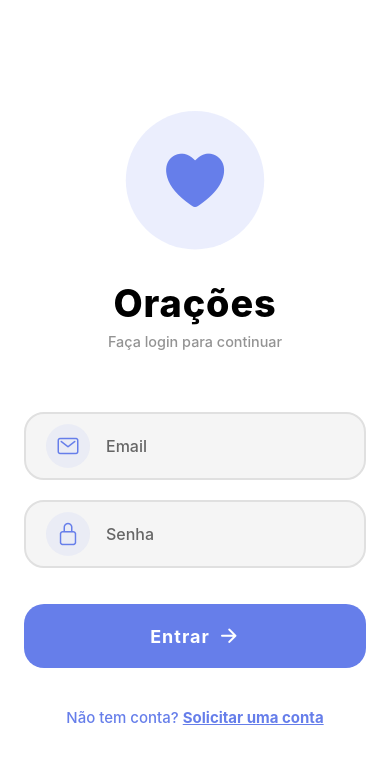
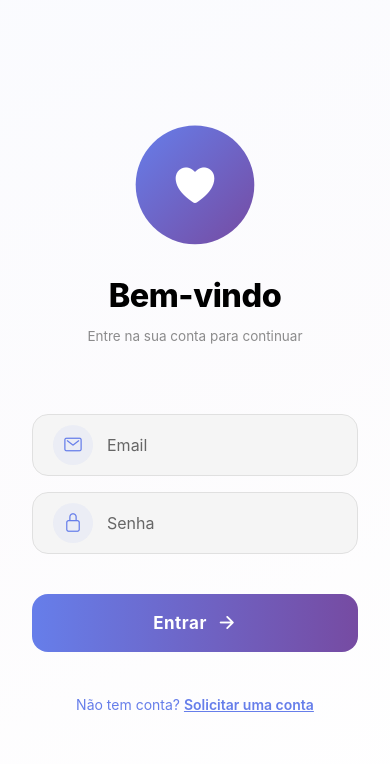
Before and after one commit to maikesilva25/quiz, a React Native app: screen / in a window 390 px wide. Shown: the top 764 px of the page. Built offline with nearby package versions, Linux system fonts and the light colour scheme; no server answers; the database is empty; what expo-notifications would draw is missing.

Commit message:
Melhora estilo profissional da tela de login com gradientes e design moderno

```diff
--- a/package.json
+++ b/package.json
@@ -17,6 +17,7 @@
     "expo-av": "~16.0.8",
     "expo-font": "~14.0.10",
     "expo-image-picker": "~17.0.10",
+    "expo-linear-gradient": "^15.0.8",
     "expo-notifications": "^0.32.15",
     "expo-splash-screen": "~31.0.13",
     "expo-status-bar": "~3.0.9",
--- a/src/screens/LoginScreen.tsx
+++ b/src/screens/LoginScreen.tsx
@@ -10,12 +10,14 @@ import {
   ScrollView,
   Animated,
   Easing,
+  Platform,
 } from 'react-native';
 import { Ionicons } from '@expo/vector-icons';
 import { useTheme } from '../contexts/ThemeContext';
 import { loginUser } from '../services/authService';
 import { createAccountRequest } from '../services/accountRequestService';
 import { checkNeedsPasswordChange } from '../services/authService';
+import { LinearGradient } from 'expo-linear-gradient';
 
 interface LoginScreenProps {
   onLoginSuccess: () => void;
@@ -174,6 +176,14 @@ export const LoginScreen: React.FC<LoginScreenProps> = ({ onLoginSuccess }) => {
 
   return (
     <View style={[styles.container, { backgroundColor: colors.background }]}>
+      {/* Background Gradient */}
+      <LinearGradient
+        colors={[colors.primary + '08', colors.accent + '05', 'transparent']}
+        style={styles.gradientBackground}
+        start={{ x: 0, y: 0 }}
+        end={{ x: 1, y: 1 }}
+      />
+
       <ScrollView
         style={styles.scrollView}
         contentContainerStyle={styles.content}
@@ -192,20 +202,21 @@ export const LoginScreen: React.FC<LoginScreenProps> = ({ onLoginSuccess }) => {
             style={{
               transform: [
                 { scale: pulseAnim },
-                { rotate: iconRotation },
               ],
             }}
           >
-            <View style={[styles.iconContainer, {
-              backgroundColor: colors.primary + '20',
-              shadowColor: colors.primary,
-            }]}>
-              <Ionicons name="heart" size={72} color={colors.primary} />
-            </View>
+            <LinearGradient
+              colors={[colors.primary, colors.accent]}
+              style={styles.iconContainer}
+              start={{ x: 0, y: 0 }}
+              end={{ x: 1, y: 1 }}
+            >
+              <Ionicons name="heart" size={48} color="#fff" />
+            </LinearGradient>
           </Animated.View>
-          <Text style={[styles.title, { color: colors.text }]}>Orações</Text>
+          <Text style={[styles.title, { color: colors.text }]}>Bem-vindo</Text>
           <Text style={[styles.subtitle, { color: colors.textSecondary }]}>
-            {mode === 'login' ? 'Faça login para continuar' : 'Solicitar uma conta'}
+            {mode === 'login' ? 'Entre na sua conta para continuar' : 'Solicite uma conta para começar'}
           </Text>
         </Animated.View>
 
@@ -226,7 +237,6 @@ export const LoginScreen: React.FC<LoginScreenProps> = ({ onLoginSuccess }) => {
                 {
                   backgroundColor: colors.surface,
                   borderColor: colors.border,
-                  shadowColor: colors.primary,
                 },
                 {
                   opacity: fadeAnim,
@@ -234,8 +244,8 @@ export const LoginScreen: React.FC<LoginScreenProps> = ({ onLoginSuccess }) => {
                 },
               ]}
             >
-              <View style={[styles.iconWrapper, { backgroundColor: colors.primary + '15' }]}>
-                <Ionicons name="mail-outline" size={24} color={colors.primary} />
+              <View style={[styles.iconWrapper, { backgroundColor: colors.primary + '12' }]}>
+                <Ionicons name="mail-outline" size={20} color={colors.primary} />
               </View>
               <TextInput
                 style={[styles.input, { color: colors.text }]}
@@ -255,7 +265,6 @@ export const LoginScreen: React.FC<LoginScreenProps> = ({ onLoginSuccess }) => {
                 {
                   backgroundColor: colors.surface,
                   borderColor: colors.border,
-                  shadowColor: colors.primary,
                 },
                 {
                   opacity: fadeAnim,
@@ -263,8 +272,8 @@ export const LoginScreen: React.FC<LoginScreenProps> = ({ onLoginSuccess }) => {
                 },
               ]}
             >
-              <View style={[styles.iconWrapper, { backgroundColor: colors.primary + '15' }]}>
-                <Ionicons name="lock-closed-outline" size={24} color={colors.primary} />
+              <View style={[styles.iconWrapper, { backgroundColor: colors.primary + '12' }]}>
+                <Ionicons name="lock-closed-outline" size={20} color={colors.primary} />
               </View>
               <TextInput
                 style={[styles.input, { color: colors.text }]}
@@ -286,15 +295,17 @@ export const LoginScreen: React.FC<LoginScreenProps> = ({ onLoginSuccess }) => {
               <TouchableOpacity
                 style={[
                   styles.button,
-                  {
-                    backgroundColor: colors.primary,
-                    shadowColor: colors.primary,
-                  },
                   loading ? styles.buttonDisabled : null,
                 ]}
                 onPress={handleLogin}
                 disabled={loading}
-                activeOpacity={0.8}
+                activeOpacity={0.9}
+              >
+                <LinearGradient
+                  colors={[colors.primary, colors.accent]}
+                  style={styles.buttonGradient}
+                  start={{ x: 0, y: 0 }}
+                  end={{ x: 1, y: 0 }}
                 >
                   {loading ? (
                     <>
@@ -304,9 +315,10 @@ export const LoginScreen: React.FC<LoginScreenProps> = ({ onLoginSuccess }) => {
                   ) : (
                     <>
                       <Text style={styles.buttonText}>Entrar</Text>
-                    <Ionicons name="arrow-forward" size={22} color="#fff" style={{ marginLeft: 8 }} />
+                      <Ionicons name="arrow-forward" size={20} color="#fff" style={{ marginLeft: 10 }} />
                     </>
                   )}
+                </LinearGradient>
               </TouchableOpacity>
             </Animated.View>
 
@@ -433,25 +445,26 @@ export const LoginScreen: React.FC<LoginScreenProps> = ({ onLoginSuccess }) => {
               }}
             >
               <TouchableOpacity
-                style={[
-                  styles.button,
-                  {
-                    backgroundColor: colors.primary,
-                    shadowColor: colors.primary,
-                  },
-                ]}
+                style={styles.button}
                 onPress={handleRequestAccount}
                 disabled={loading}
-                activeOpacity={0.8}
+                activeOpacity={0.9}
+              >
+                <LinearGradient
+                  colors={[colors.primary, colors.accent]}
+                  style={styles.buttonGradient}
+                  start={{ x: 0, y: 0 }}
+                  end={{ x: 1, y: 0 }}
                 >
                   {loading ? (
                     <ActivityIndicator color="#fff" />
                   ) : (
                     <>
                       <Text style={styles.buttonText}>Enviar Solicitação</Text>
-                    <Ionicons name="send" size={20} color="#fff" style={{ marginLeft: 8 }} />
+                      <Ionicons name="send" size={18} color="#fff" style={{ marginLeft: 10 }} />
                     </>
                   )}
+                </LinearGradient>
               </TouchableOpacity>
             </Animated.View>
 
@@ -483,6 +496,14 @@ const createStyles = (colors: any) =>
   StyleSheet.create({
     container: {
       flex: 1,
+      position: 'relative',
+    },
+    gradientBackground: {
+      position: 'absolute',
+      left: 0,
+      right: 0,
+      top: 0,
+      bottom: 0,
     },
     scrollView: {
       flex: 1,
@@ -490,36 +511,45 @@ const createStyles = (colors: any) =>
     content: {
       flexGrow: 1,
       justifyContent: 'center',
-      padding: 24,
+      padding: 32,
       minHeight: '100%',
     },
     header: {
       alignItems: 'center',
-      marginBottom: 48,
+      marginBottom: 56,
     },
     iconContainer: {
-      width: 140,
-      height: 140,
-      borderRadius: 70,
+      width: 120,
+      height: 120,
+      borderRadius: 60,
       justifyContent: 'center',
       alignItems: 'center',
-      marginBottom: 16,
-      elevation: 8,
-      shadowOffset: { width: 0, height: 4 },
+      marginBottom: 24,
+      ...Platform.select({
+        ios: {
+          shadowColor: '#000',
+          shadowOffset: { width: 0, height: 8 },
           shadowOpacity: 0.3,
-      shadowRadius: 12,
+          shadowRadius: 16,
+        },
+        android: {
+          elevation: 12,
+        },
+      }),
     },
     title: {
-      fontSize: 42,
+      fontSize: 36,
       fontWeight: '800',
-      marginTop: 24,
-      letterSpacing: 1,
+      marginTop: 16,
+      letterSpacing: -0.5,
     },
     subtitle: {
-      fontSize: 16,
-      marginTop: 8,
-      opacity: 0.7,
-      fontWeight: '500',
+      fontSize: 15,
+      marginTop: 12,
+      opacity: 0.75,
+      fontWeight: '400',
+      textAlign: 'center',
+      lineHeight: 22,
     },
     form: {
       width: '100%',
@@ -527,63 +557,82 @@ const createStyles = (colors: any) =>
     inputContainer: {
       flexDirection: 'row',
       alignItems: 'center',
-      borderWidth: 2,
-      borderRadius: 20,
+      borderWidth: 1.5,
+      borderRadius: 16,
       paddingHorizontal: 20,
-      marginBottom: 20,
-      gap: 16,
-      elevation: 3,
+      marginBottom: 16,
+      gap: 14,
+      backgroundColor: colors.surface,
+      ...Platform.select({
+        ios: {
+          shadowColor: '#000',
           shadowOffset: { width: 0, height: 2 },
-      shadowOpacity: 0.15,
+          shadowOpacity: 0.08,
           shadowRadius: 8,
-      minHeight: 64,
+        },
+        android: {
+          elevation: 2,
+        },
+      }),
+      minHeight: 60,
     },
     iconWrapper: {
-      width: 44,
-      height: 44,
-      borderRadius: 22,
+      width: 40,
+      height: 40,
+      borderRadius: 20,
       justifyContent: 'center',
       alignItems: 'center',
     },
     input: {
       flex: 1,
-      height: 64,
+      height: 60,
       fontSize: 16,
-      fontWeight: '500',
+      fontWeight: '400',
     },
     button: {
-      height: 64,
-      borderRadius: 20,
+      height: 58,
+      borderRadius: 16,
+      marginTop: 24,
+      overflow: 'hidden',
+      ...Platform.select({
+        ios: {
+          shadowColor: '#667eea',
+          shadowOffset: { width: 0, height: 6 },
+          shadowOpacity: 0.3,
+          shadowRadius: 12,
+        },
+        android: {
+          elevation: 8,
+        },
+      }),
+    },
+    buttonGradient: {
+      flex: 1,
+      flexDirection: 'row',
       justifyContent: 'center',
       alignItems: 'center',
-      marginTop: 16,
-      flexDirection: 'row',
-      elevation: 6,
-      shadowOffset: { width: 0, height: 4 },
-      shadowOpacity: 0.4,
-      shadowRadius: 12,
       paddingHorizontal: 32,
     },
     buttonDisabled: {
-      opacity: 0.7,
+      opacity: 0.6,
     },
     buttonText: {
       color: '#fff',
-      fontSize: 18,
+      fontSize: 17,
       fontWeight: '700',
-      letterSpacing: 1,
+      letterSpacing: 0.5,
     },
     linkButton: {
-      marginTop: 28,
+      marginTop: 32,
       alignItems: 'center',
       paddingVertical: 12,
     },
     linkText: {
-      fontSize: 15,
-      fontWeight: '500',
+      fontSize: 14,
+      fontWeight: '400',
     },
     linkTextBold: {
-      fontWeight: '700',
+      fontWeight: '600',
       textDecorationLine: 'underline',
     },
   });
```
Also changed, not shown: 1 other file (tests, documents, lock files or other folders). Lines whose indentation alone changed are shown as unchanged.
